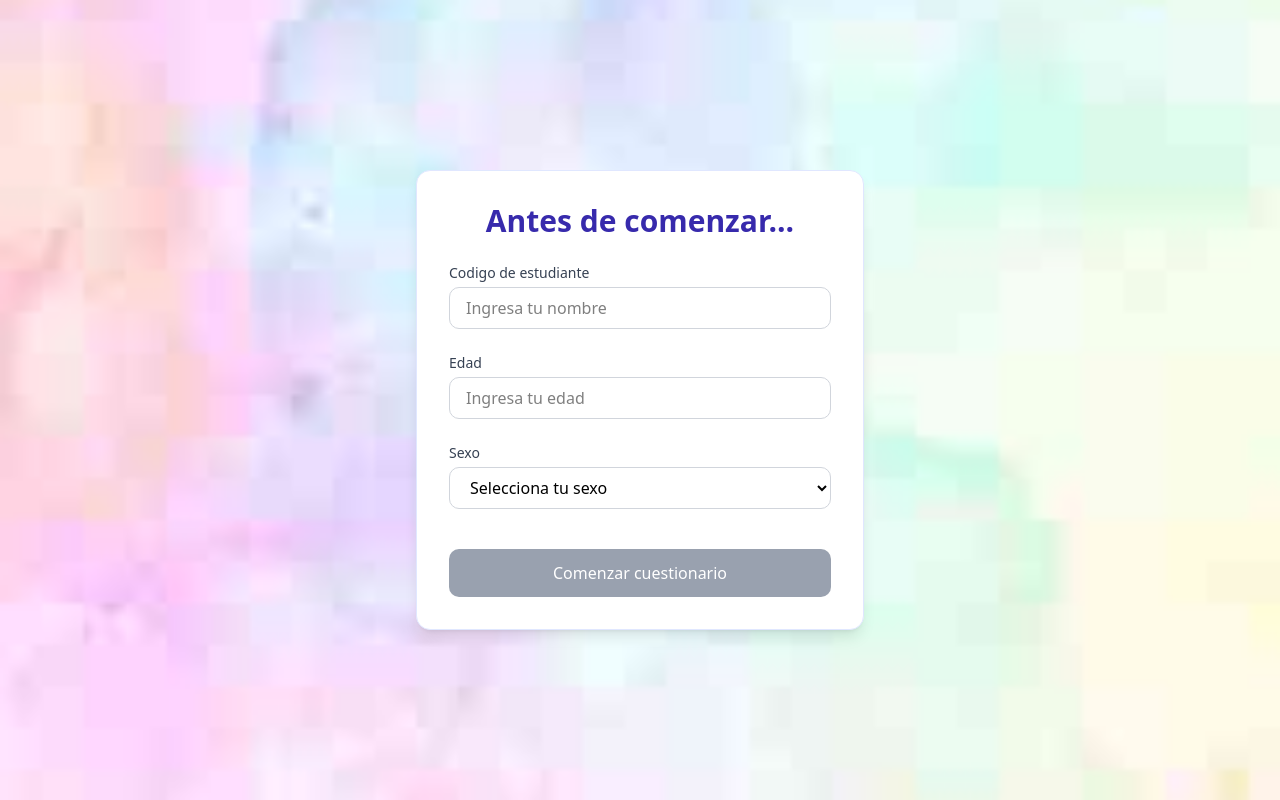
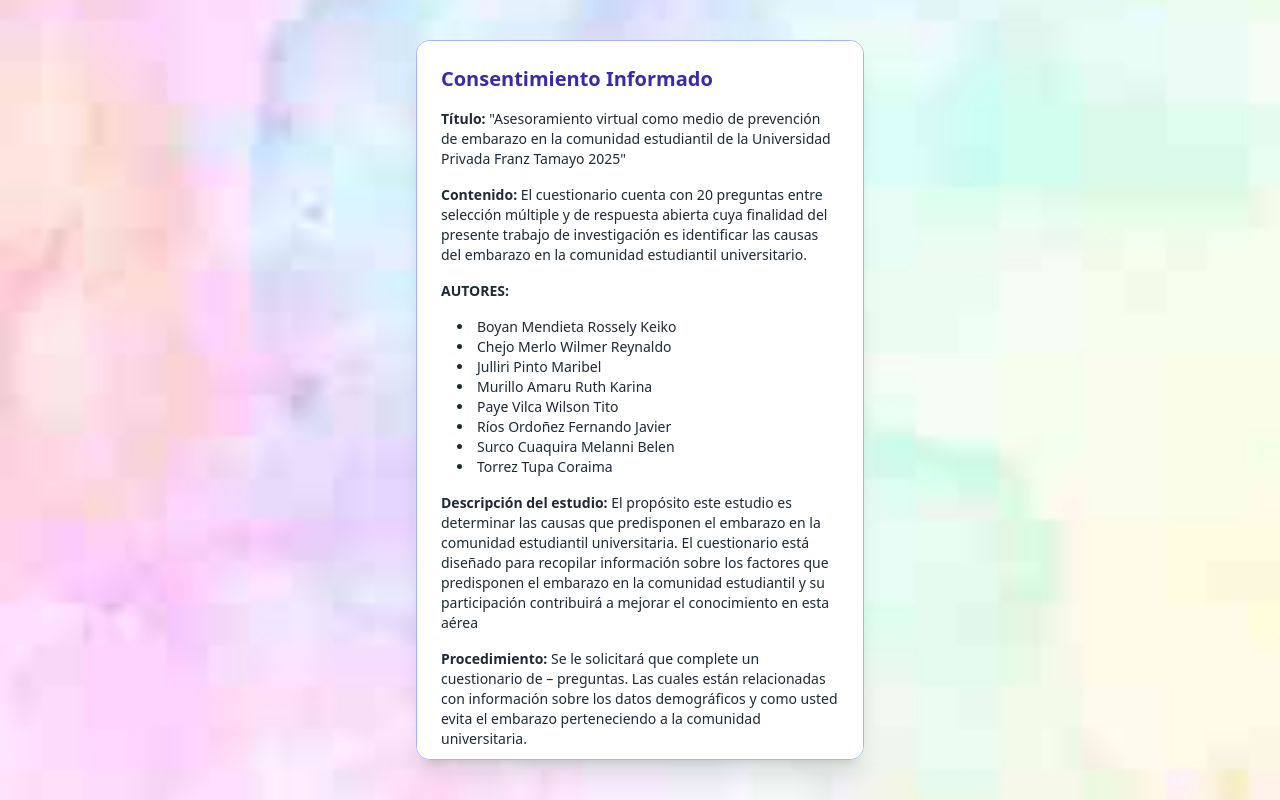
Before and after one commit to JRWebDesigner/cuestionario, a Next.js app: page / in a window 1280 px wide. Built offline with nearby package versions, Linux system fonts and the light colour scheme.

Commit message:
Update page.tsx

```diff
--- a/src/app/page.tsx
+++ b/src/app/page.tsx
@@ -1,7 +1,9 @@
 "use client";
 import { useState } from "react";
-import { motion } from "framer-motion";
+import { motion, AnimatePresence } from "framer-motion";
 import { saveResponses } from "../lib/saveResponses";
+import Link from "next/link";
+import { Button } from "@/components/ui/button";
 
 interface Question {
   id: number;
@@ -259,6 +261,7 @@
     gender:''
   });
   const [showQuestions, setShowQuestions] = useState(false);
+  const [showConsent, setShowConsent] = useState(true); // Nuevo estado para controlar la modal de consentimiento
 
   const handleOptionSelect = (optionIndex: number) => {
     setSelectedOption(optionIndex);
@@ -284,10 +287,10 @@
   const handleComplete = () => {
     setIsComplete(true);
     saveResponses(
-    answers,           // Respuestas del cuestionario
-    userData.name,     // Nombre del usuario
-    parseInt(userData.age), // Edad (convertida a número)
-    userData.gender    // Género del usuario (nuevo parámetro)
+      answers,
+      userData.name,
+      parseInt(userData.age),
+      userData.gender
     );
   };
 
@@ -314,6 +317,56 @@
       setShowQuestions(true);
     }
   }
+
+  const handleAcceptConsent = () => {
+    setShowConsent(false);
+  };
+
+  if (showConsent) {
+    return (
+      <AnimatePresence>
+        <motion.div
+          initial={{ opacity: 0, y: -50 }}
+          animate={{ opacity: 1, y: 0 }}
+          exit={{ opacity: 0, y: -50 }}
+          transition={{ duration: 0.3 }}
+          className="fixed top-1/2 left-1/2 transform -translate-x-1/2 -translate-y-1/2 z-50 bg-white p-6 rounded-xl shadow-xl border border-indigo-300 max-w-md w-[90%] h-[90dvh] overflow-y-auto"
+        >
+          <div className="flex justify-between items-start mb-4">
+            <h3 className="text-xl font-bold text-indigo-800">Consentimiento Informado</h3>
+          </div>
+          <div className="space-y-4 text-sm text-gray-800">
+            <p><strong>Título:</strong> "Asesoramiento virtual como medio de prevención de embarazo en la comunidad estudiantil de la Universidad Privada Franz Tamayo 2025"</p>
+            <p><strong>Contenido:</strong> El cuestionario cuenta con 20 preguntas entre selección múltiple y de respuesta abierta cuya finalidad del presente trabajo de investigación es identificar las causas del embarazo en la comunidad estudiantil universitario.</p>
+            <p><strong>AUTORES:</strong></p>
+            <ul className="list-disc list-inside ml-4">
+              <li>Boyan Mendieta Rossely Keiko</li>
+              <li>Chejo Merlo Wilmer Reynaldo</li>
+              <li>Julliri Pinto Maribel</li>
+              <li>Murillo Amaru Ruth Karina</li>
+              <li>Paye Vilca Wilson Tito</li>
+              <li>Ríos Ordoñez Fernando Javier</li>
+              <li>Surco Cuaquira Melanni Belen</li>
+              <li>Torrez Tupa Coraima</li>
+            </ul>
+            <p><strong>Descripción del estudio:</strong> El propósito este estudio es determinar las causas que predisponen el embarazo en la comunidad estudiantil universitaria. El cuestionario está diseñado para recopilar información sobre los factores que predisponen el embarazo en la comunidad estudiantil y su participación contribuirá a mejorar el conocimiento en esta aérea</p>
+            <p><strong>Procedimiento:</strong> Se le solicitará que complete un cuestionario de – preguntas. Las cuales están relacionadas con información sobre los datos demográficos y como usted evita el embarazo perteneciendo a la comunidad universitaria.</p>
+            <p><strong>Participación voluntaria:</strong> Su participación es completamente voluntaria. Usted es libre de decidir si desea o no participar en esta investigación. Si en cualquier momento durante la investigación decide retirarse, puede hacerlo sin dar ninguna explicación ni sufrir ninguna penalización. Además, puede dejar de participar incluso después de realizar la encuesta.</p>
+            <p><strong>Confidencialidad:</strong> Toda la información que proporcione será tratada de manera confidencial. Sus respuestas serán anónimas y será utilizadas de manera que pueden identificarlo/a. Los datos recopilados se utilizarán únicamente para fines de investigación y serán procesados de forma estadística.</p>
+            <p><strong>Riesgos y beneficios:</strong> Usted no corre riesgo de esta investigación ya que solo se obtendrá la información proporcionada por su persona. Aunque no recibirá beneficios directos por su participación, su colaboración contribuirá al avance en el conocimiento acerca del embarazo en la comunidad universitaria.</p>
+            <p><strong>Contacto para preguntas:</strong> Si tiene alguna pregunta sobre este estudio o sobre sus derechos como participantes, puede contactarse con los autores.</p>
+          </div>
+          <button
+            onClick={handleAcceptConsent}
+            className="w-full mt-6 px-6 py-3 bg-indigo-600 text-white rounded-lg font-medium hover:bg-indigo-700 transition-colors"
+          >
+            Aceptar y continuar
+          </button>
+        </motion.div>
+      </AnimatePresence>
+    );
+  }
+
   if (!showQuestions) {
     return(
       <div className="min-h-screen py-12 px-4 sm:px-6 lg:px-8 flex items-center justify-center">
```
Lines whose indentation alone changed are shown as unchanged.
